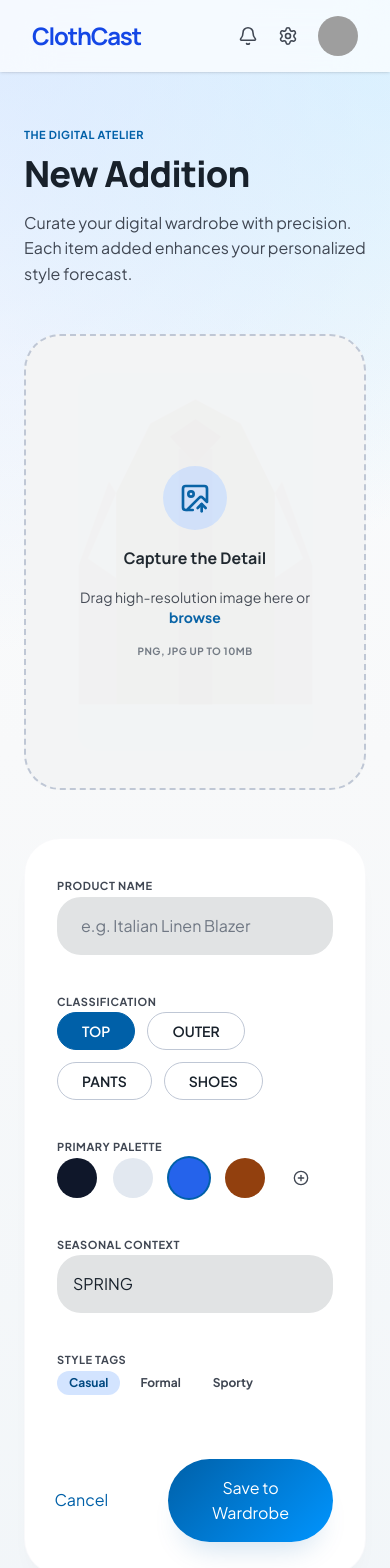
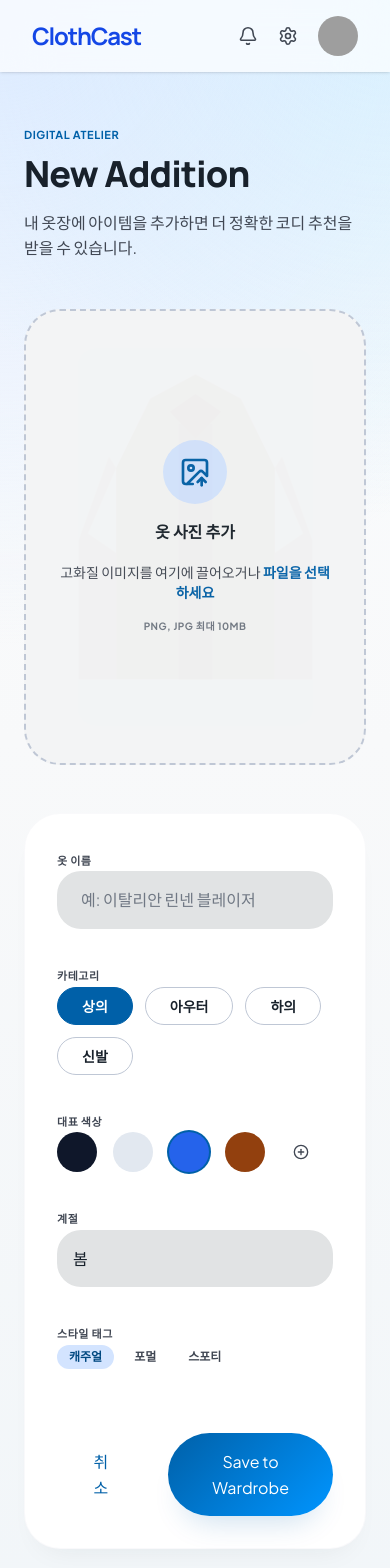
Before and after one commit to xode114kr1/clothcast, a Next.js app: page /wardrobe/new in a window 390 px wide. Shown: the top 1568 px of the page. Built offline with nearby package versions, Linux system fonts and the light colour scheme; grey boxes are pictures that could not be loaded.

Commit message:
style(ui): UI 문구 톤과 옷장 정렬 조정

```diff
--- a/src/app/(app)/page.tsx
+++ b/src/app/(app)/page.tsx
@@ -11,17 +11,17 @@ import {
 
 const atelierChoices = [
   {
-    title: "Merino Wool Overcoat",
-    description: "Perfect for the 18°C breeze",
+    title: "메리노 울 오버코트",
+    description: "18도 바람에 알맞은 아우터",
     src: "/images/home-overcoat.svg",
-    alt: "Dummy overcoat placeholder image",
+    alt: "오버코트 예시 이미지",
     featured: true,
   },
   {
     title: "Raw Silk Atelier Shirt",
-    description: "Lightweight professional layering",
+    description: "가볍고 단정한 레이어링",
     src: "/images/home-shirt.svg",
-    alt: "Dummy silk shirt placeholder image",
+    alt: "실크 셔츠 예시 이미지",
     featured: false,
   },
 ];
@@ -29,9 +29,9 @@ const atelierChoices = [
 const valueProps = [
   {
     icon: Factory,
-    title: "Precision Styling",
+    title: "정교한 스타일링",
     description:
-      "Algorithmically selected outfits that respect both your personal taste and environmental factors.",
+      "취향과 날씨 조건을 함께 반영해 오늘 입기 좋은 조합을 고릅니다.",
     tone: "var(--primary-fixed)",
     color: "var(--primary)",
   },
@@ -39,15 +39,15 @@ const valueProps = [
     icon: Sparkles,
     title: "Digital Mirror",
     description:
-      "Visualize combinations before even stepping into your wardrobe. Save time, look better.",
+      "옷장 앞에서 고민하기 전에 어울리는 조합을 먼저 확인하세요.",
     tone: "rgb(0 250 226 / 0.2)",
     color: "var(--secondary)",
   },
   {
     icon: Leaf,
-    title: "Sustainable Choice",
+    title: "지속 가능한 선택",
     description:
-      "Rediscover forgotten pieces in your closet. Shop your own wardrobe and reduce fashion waste.",
+      "잊고 있던 옷을 다시 발견하고, 내 옷장 안에서 새로운 코디를 만듭니다.",
     tone: "rgb(115 255 111 / 0.2)",
     color: "var(--tertiary)",
   },
@@ -71,10 +71,10 @@ export default function Home() {
             className="text-5xl font-extrabold tracking-tighter text-[#191c1d]"
             style={{ fontFamily: "var(--font-display)" }}
           >
-            Hello, Alex!
+            안녕하세요, Alex님!
           </h1>
           <p className="mt-2 text-lg font-light text-[#404753]">
-            Your digital atelier is ready for today&apos;s forecast.
+            오늘의 forecast에 맞춰 Digital Atelier가 준비되었습니다.
           </p>
         </header>
 
@@ -84,7 +84,7 @@ export default function Home() {
         >
           <div className="absolute inset-0 z-0">
             <Image
-              alt="Dummy walk-in closet background"
+              alt="옷장 배경 이미지"
               className="h-full w-full object-cover"
               fill
               priority
@@ -101,8 +101,7 @@ export default function Home() {
               Smart Outfit Recommendations
             </h2>
             <p className="mb-10 max-w-md text-xl text-[#404753]">
-              Based on weather and your schedule. Experience precision styling
-              tailored to your daily rhythm.
+              현재 날씨와 오늘의 일정을 바탕으로 내 옷장 속 아이템을 조합합니다.
             </p>
             <div className="flex flex-wrap gap-4">
               <button
@@ -151,10 +150,10 @@ export default function Home() {
               </div>
               <div>
                 <p className="text-lg font-semibold text-[#191c1d]">
-                  Partly Cloudy
+                  구름 조금
                 </p>
                 <p className="text-sm text-[#404753]">
-                  Light breeze, ideal for layering.
+                  가벼운 바람이 불어 레이어링하기 좋습니다.
                 </p>
               </div>
             </div>
@@ -173,18 +172,18 @@ export default function Home() {
                 <div className="flex items-start gap-4">
                   <div className="h-12 w-1.5 rounded-full bg-[var(--primary)]" />
                   <div>
-                    <p className="font-bold text-[#191c1d]">Client Meeting</p>
+                    <p className="font-bold text-[#191c1d]">고객 미팅</p>
                     <p className="text-sm text-[#404753]">
-                      10:00 AM • Design Studio
+                      오전 10:00 • 디자인 스튜디오
                     </p>
                   </div>
                 </div>
                 <div className="flex items-start gap-4">
                   <div className="h-12 w-1.5 rounded-full bg-[var(--tertiary-container)]" />
                   <div>
-                    <p className="font-bold text-[#191c1d]">Gallery Opening</p>
+                    <p className="font-bold text-[#191c1d]">갤러리 오프닝</p>
                     <p className="text-sm text-[#404753]">
-                      07:00 PM • Soho District
+                      오후 7:00 • 소호 지구
                     </p>
                   </div>
                 </div>
@@ -209,14 +208,14 @@ export default function Home() {
                     className="mt-2 text-3xl font-bold"
                     style={{ fontFamily: "var(--font-display)" }}
                   >
-                    The Atelier&apos;s Choice
+                    Atelier&apos;s Choice
                   </h3>
                 </div>
                 <Link
                   className="group flex items-center gap-2 font-bold text-[var(--primary)]"
                   href="/recommendations"
                 >
-                  View All
+                  모두 보기
                   <ArrowRight className="h-4 w-4 transition-transform group-hover:translate-x-1" />
                 </Link>
               </div>
@@ -277,8 +276,7 @@ export default function Home() {
               The Art of Dressing
             </h2>
             <p className="text-[#404753]">
-              We merge artisanal curation with hyper-precise data to ensure you
-              never have a &apos;nothing to wear&apos; moment again.
+              세심한 큐레이션과 날씨 데이터를 결합해 매일의 코디 고민을 줄입니다.
             </p>
           </div>
 
--- a/src/app/(app)/recommendations/page.tsx
+++ b/src/app/(app)/recommendations/page.tsx
@@ -11,16 +11,16 @@ import {
 
 const recommendationItems = [
   {
-    category: "OUTER",
-    title: "Merino Wool Overcoat",
+    category: "아우터",
+    title: "메리노 울 오버코트",
     src: "https://lh3.googleusercontent.com/aida-public/AB6AXuCUQp3zyr_pFxwNqX4mLQ37Pgp3wh4U5vpyqpQ82K0NUquLIc3aPNzQcS3YmpwIdBOLKVVX1t6gQJ8BxRlYect0cINUnCnndqwyKhWCuFV72Z9wM5zX6uGOjH0CKwM8SldklIswkDZDM5tE6ShmsTqkjP6vBss2aO45MkgagP7_Fg-gGOsxlUxAALgV1QQFmYWlSm1ntN01gkz6J7bplDDX9NaQOunMRJjDcZXkqi2kxaM6CVbZbUlgHTunVFAODMsNCcBWuV-fRs0",
-    alt: "professional charcoal merino wool overcoat on a minimalist white background with soft shadows",
+    alt: "차콜 색상의 메리노 울 오버코트",
   },
   {
-    category: "BASE",
-    title: "Poplin Button-Down",
+    category: "상의",
+    title: "포플린 버튼다운 셔츠",
     src: "https://lh3.googleusercontent.com/aida-public/AB6AXuDTV-tl3pgIzXbZiqbXIDLx7iFEZ37He_oRXdHcLyjr3LZA4X6ccsdAnChlbT7UbsOjOD9SVGeHzcyW1-OoTCwr9SXmws3xdv8m9kpLJQ39IF6tbL-2c1rf1Q0DaekduwoDuPAE2l4OGlEH8G7NfW4vOihja0eJzm6EcwJeK453xRZpWPsnkETBV6mOwZ4fr5fsHa6ADnEX1xQ5bgr9oqYgrEOjlsZQ-M5HNHZpjKjhZJYtP_f3qv3b8gg1DWY_TPBnSZ73hR02Udg",
-    alt: "crisp white cotton button-down shirt neatly folded on a clean light grey surface",
+    alt: "깔끔하게 접힌 화이트 코튼 버튼다운 셔츠",
   },
 ];
 
@@ -37,8 +37,7 @@ export default function RecommendationsPage() {
               Curated for your day.
             </h1>
             <p className="max-w-xl text-xl text-[#404753]">
-              Intelligent style recommendations synced with local conditions and
-              your personal agenda.
+              현재 날씨와 오늘의 상황을 반영해 입기 좋은 조합을 추천합니다.
             </p>
           </div>
 
@@ -51,7 +50,7 @@ export default function RecommendationsPage() {
                 <div className="mb-1 flex items-center gap-2">
                   <MapPin className="h-4 w-4 text-[var(--primary)]" strokeWidth={2} />
                   <span className="text-xs font-bold uppercase tracking-[0.05em] text-[#404753]">
-                    SOHO DISTRICT
+                    소호 지구
                   </span>
                 </div>
                 <div
@@ -60,7 +59,7 @@ export default function RecommendationsPage() {
                 >
                   18°C
                 </div>
-                <div className="mt-1 font-medium text-[#404753]">Partly Cloudy</div>
+                <div className="mt-1 font-medium text-[#404753]">구름 조금</div>
               </div>
 
               <div className="flex h-24 w-24 items-center justify-center rounded-full bg-[rgb(211_228_255_/_0.3)]">
@@ -79,13 +78,13 @@ export default function RecommendationsPage() {
               className="mb-6 block text-2xl font-bold text-[#191c1d]"
               style={{ fontFamily: "var(--font-display)" }}
             >
-              What&apos;s the occasion?
+              오늘 어떤 일정이 있나요?
             </label>
             <div className="flex flex-col gap-4 md:flex-row">
               <div className="relative flex-grow">
                 <input
                   className="w-full rounded-[var(--radius-md)] border-none px-8 py-5 text-lg text-[#191c1d] outline-none placeholder:text-[#707884]"
-                  placeholder="e.g. I have an interview today"
+                  placeholder="예: 오늘 면접이 있어"
                   style={{ backgroundColor: "var(--surface-container-highest)" }}
                   type="text"
                 />
@@ -116,7 +115,7 @@ export default function RecommendationsPage() {
             <div className="flex items-center gap-2 text-[var(--primary)]">
               <CheckCircle2 className="h-4 w-4" strokeWidth={2.2} />
               <span className="text-sm font-bold uppercase tracking-wider">
-                READY TO WEAR
+                바로 입기 좋음
               </span>
             </div>
           </div>
@@ -201,25 +200,22 @@ export default function RecommendationsPage() {
 
                 <div className="space-y-6 leading-relaxed text-[#404753]">
                   <p>
-                    Selection tailored for a professional environment at{" "}
-                    <span className="font-bold text-[#191c1d]">18°C</span> with a
-                    humidity of 45%.
+                    <span className="font-bold text-[#191c1d]">18°C</span>의 날씨와
+                    습도 45% 조건에서 격식 있는 일정에 맞춘 조합입니다.
                   </p>
 
                   <div className="rounded-[var(--radius-md)] bg-white p-6 shadow-sm">
                     <p className="italic">
-                      &quot;The Merino Wool Overcoat provides a formal silhouette
-                      essential for an interview while offering breathable warmth
-                      for mid-range temperatures. Pairing with a crisp Poplin
-                      ensures you remain comfortable indoors during the
-                      meeting.&quot;
+                      &quot;메리노 울 오버코트는 면접에 어울리는 단정한 실루엣을 만들고,
+                      선선한 기온에서도 답답하지 않은 보온감을 줍니다. 포플린 셔츠를
+                      함께 입으면 실내에서도 깔끔하고 편안하게 유지됩니다.&quot;
                     </p>
                   </div>
 
                   <div className="flex flex-col gap-4 pt-4">
                     <div className="flex items-center gap-3">
                       <Snowflake className="h-5 w-5 text-[var(--secondary)]" strokeWidth={2} />
-                      <span className="text-sm">Thermal efficiency: Moderate</span>
+                      <span className="text-sm">보온감: 적당함</span>
                     </div>
                     <div className="flex items-center gap-3">
                       <BriefcaseBusiness
@@ -227,7 +223,7 @@ export default function RecommendationsPage() {
                         strokeWidth={2}
                       />
                       <span className="text-sm">
-                        Context: Formal / Professional
+                        상황: 포멀 / 비즈니스
                       </span>
                     </div>
                   </div>
--- a/src/app/(app)/wardrobe/new/page.tsx
+++ b/src/app/(app)/wardrobe/new/page.tsx
@@ -4,18 +4,18 @@ import {
   ImageUp,
 } from "lucide-react";
 
-const categories = ["TOP", "OUTER", "PANTS", "SHOES"] as const;
+const categories = ["상의", "아우터", "하의", "신발"] as const;
 const palette = [
-  { name: "Black", color: "#0f172a", active: false },
-  { name: "Light Gray", color: "#e2e8f0", active: false },
-  { name: "Blue", color: "#2563eb", active: true },
-  { name: "Brown", color: "#92400e", active: false },
+  { name: "블랙", color: "#0f172a", active: false },
+  { name: "라이트 그레이", color: "#e2e8f0", active: false },
+  { name: "블루", color: "#2563eb", active: true },
+  { name: "브라운", color: "#92400e", active: false },
 ];
 
 const styleTags = [
-  { label: "Casual", active: true },
-  { label: "Formal", active: false },
-  { label: "Sporty", active: false },
+  { label: "캐주얼", active: true },
+  { label: "포멀", active: false },
+  { label: "스포티", active: false },
 ];
 
 export default function NewWardrobeItemPage() {
@@ -25,7 +25,7 @@ export default function NewWardrobeItemPage() {
         <div className="mx-auto max-w-4xl">
           <div className="mb-12">
             <span className="text-[0.6875rem] font-bold uppercase tracking-[0.05em] text-[var(--primary)]">
-              The Digital Atelier
+              Digital Atelier
             </span>
             <h1
               className="mt-2 text-4xl font-extrabold tracking-tight text-[var(--foreground)] md:text-5xl"
@@ -34,8 +34,7 @@ export default function NewWardrobeItemPage() {
               New Addition
             </h1>
             <p className="mt-4 max-w-lg text-[#404753]">
-              Curate your digital wardrobe with precision. Each item added
-              enhances your personalized style forecast.
+              내 옷장에 아이템을 추가하면 더 정확한 코디 추천을 받을 수 있습니다.
             </p>
           </div>
 
@@ -59,22 +58,22 @@ export default function NewWardrobeItemPage() {
                     className="font-bold text-[var(--foreground)]"
                     style={{ fontFamily: "var(--font-display)" }}
                   >
-                    Capture the Detail
+                    옷 사진 추가
                   </h3>
                   <p className="text-sm text-[#404753]">
-                    Drag high-resolution image here or{" "}
+                    고화질 이미지를 여기에 끌어오거나{" "}
                     <span className="font-bold text-[var(--primary)]">
-                      browse
+                      파일을 선택하세요
                     </span>
                   </p>
                   <p className="text-[10px] font-bold uppercase tracking-wider text-[#707884]">
-                    PNG, JPG up to 10MB
+                    PNG, JPG 최대 10MB
                   </p>
                 </div>
 
                 <div className="pointer-events-none absolute inset-0 opacity-5">
                   <Image
-                    alt="Dummy clothing upload ghost"
+                    alt="옷 업로드 예시 이미지"
                     className="h-full w-full object-cover"
                     fill
                     src="/images/add-clothing-ghost.svg"
@@ -94,11 +93,11 @@ export default function NewWardrobeItemPage() {
               <form className="space-y-8">
                 <div className="space-y-2">
                   <label className="text-[0.6875rem] font-bold uppercase tracking-[0.05em] text-[#404753]">
-                    Product Name
+                    옷 이름
                   </label>
                   <input
                     className="w-full rounded-[var(--radius-md)] border-none px-6 py-4 font-medium text-[var(--foreground)] outline-none transition-all placeholder:text-[#707884]"
-                    placeholder="e.g. Italian Linen Blazer"
+                    placeholder="예: 이탈리안 린넨 블레이저"
                     style={{ backgroundColor: "var(--surface-container-highest)" }}
                     type="text"
                   />
@@ -106,7 +105,7 @@ export default function NewWardrobeItemPage() {
 
                 <div className="space-y-3">
                   <label className="text-[0.6875rem] font-bold uppercase tracking-[0.05em] text-[#404753]">
-                    Classification
+                    카테고리
                   </label>
                   <div className="flex flex-wrap gap-3">
                     {categories.map((category, index) => (
@@ -127,7 +126,7 @@ export default function NewWardrobeItemPage() {
 
                 <div className="space-y-3">
                   <label className="text-[0.6875rem] font-bold uppercase tracking-[0.05em] text-[#404753]">
-                    Primary Palette
+                    대표 색상
                   </label>
                   <div className="flex gap-4">
                     {palette.map((item) => (
@@ -154,22 +153,22 @@ export default function NewWardrobeItemPage() {
                 <div className="grid grid-cols-1 gap-8 md:grid-cols-2">
                   <div className="space-y-3">
                     <label className="text-[0.6875rem] font-bold uppercase tracking-[0.05em] text-[#404753]">
-                      Seasonal Context
+                      계절
                     </label>
                     <select
                       className="w-full appearance-none rounded-[var(--radius-md)] border-none px-4 py-4 font-medium text-[var(--foreground)] outline-none transition-all"
                       style={{ backgroundColor: "var(--surface-container-highest)" }}
                     >
-                      <option>SPRING</option>
-                      <option>SUMMER</option>
-                      <option>FALL</option>
-                      <option>WINTER</option>
+                      <option>봄</option>
+                      <option>여름</option>
+                      <option>가을</option>
+                      <option>겨울</option>
                     </select>
                   </div>
 
                   <div className="space-y-3">
                     <label className="text-[0.6875rem] font-bold uppercase tracking-[0.05em] text-[#404753]">
-                      Style Tags
+                      스타일 태그
                     </label>
                     <div className="flex flex-wrap gap-2">
                       {styleTags.map((tag) => (
@@ -198,7 +197,7 @@ export default function NewWardrobeItemPage() {
                     className="rounded-full px-11 py-4 text-sm font-bold text-[var(--primary)] transition-all hover:bg-[rgb(211_228_255_/_0.3)]"
                     type="button"
                   >
-                    Cancel
+                    취소
                   </button>
                   <button
                     className="rounded-full px-11 py-4 text-sm font-bold text-white shadow-lg transition-all hover:scale-105 active:scale-95"
--- a/src/app/(app)/wardrobe/page.tsx
+++ b/src/app/(app)/wardrobe/page.tsx
@@ -4,52 +4,46 @@ import { Plus, Pencil, Trash2 } from "lucide-react";
 
 const wardrobeItems = [
   {
-    title: "Raw Silk Shirt",
-    category: "TOP",
-    tags: ["Formal", "Minimalist"],
+    title: "실크 셔츠",
+    category: "상의",
+    tags: ["포멀", "미니멀"],
     src: "/images/wardrobe-raw-silk-shirt.svg",
-    alt: "Dummy raw silk shirt placeholder image",
-    offset: "",
+    alt: "실크 셔츠 예시 이미지",
   },
   {
-    title: "Navy Cashmere Overcoat",
-    category: "OUTERWEAR",
-    tags: ["Classic", "Winter"],
+    title: "네이비 캐시미어 코트",
+    category: "아우터",
+    tags: ["클래식", "겨울"],
     src: "/images/wardrobe-cashmere-overcoat.svg",
-    alt: "Dummy navy cashmere overcoat placeholder image",
-    offset: "",
+    alt: "네이비 캐시미어 코트 예시 이미지",
   },
   {
-    title: "Selvedge Denim",
-    category: "BOTTOM",
-    tags: ["Casual", "Artisan"],
+    title: "셀비지 데님",
+    category: "하의",
+    tags: ["캐주얼", "장인"],
     src: "/images/wardrobe-selvedge-denim.svg",
-    alt: "Dummy selvedge denim placeholder image",
-    offset: "lg:translate-y-8",
+    alt: "셀비지 데님 예시 이미지",
   },
   {
-    title: "Merino Wool Sweater",
-    category: "TOP",
-    tags: ["Modern", "Essentials"],
+    title: "메리노 울 스웨터",
+    category: "상의",
+    tags: ["모던", "기본템"],
     src: "/images/wardrobe-merino-sweater.svg",
-    alt: "Dummy merino wool sweater placeholder image",
-    offset: "lg:translate-y-8",
+    alt: "메리노 울 스웨터 예시 이미지",
   },
   {
-    title: "Leather Chelsea Boots",
-    category: "FOOTWEAR",
-    tags: ["Evening", "Formal"],
+    title: "레더 첼시 부츠",
+    category: "신발",
+    tags: ["저녁", "포멀"],
     src: "/images/wardrobe-chelsea-boots.svg",
-    alt: "Dummy leather chelsea boots placeholder image",
-    offset: "xl:mt-4",
+    alt: "레더 첼시 부츠 예시 이미지",
   },
   {
-    title: "Linen Trousers",
-    category: "BOTTOM",
-    tags: ["Summer", "Relaxed"],
+    title: "린넨 트라우저",
+    category: "하의",
+    tags: ["여름", "편안함"],
     src: "/images/wardrobe-linen-trousers.svg",
-    alt: "Dummy linen trousers placeholder image",
-    offset: "xl:mt-4",
+    alt: "린넨 트라우저 예시 이미지",
   },
 ];
 
@@ -69,8 +63,7 @@ export default function WardrobePage() {
               My Wardrobe
             </h1>
             <p className="max-w-md text-lg leading-relaxed text-[#404753]">
-              A curated collection of your finest pieces, organized for
-              effortless style discovery.
+              내가 가진 옷을 한눈에 보고, 오늘의 조합을 더 쉽게 찾을 수 있습니다.
             </p>
           </div>
 
@@ -91,7 +84,7 @@ export default function WardrobePage() {
           {wardrobeItems.map((item) => (
             <article
               key={item.title}
-              className={`group relative flex flex-col overflow-hidden rounded-[var(--radius-xl)] transition-all duration-500 hover:-translate-y-2 hover:shadow-2xl ${item.offset}`}
+              className="group relative flex flex-col overflow-hidden rounded-[var(--radius-xl)] transition-all duration-500 hover:-translate-y-2 hover:shadow-2xl"
               style={{
                 backgroundColor: "var(--surface-container-lowest)",
                 boxShadow: "var(--shadow-ambient-sm)",
--- a/src/app/layout.tsx
+++ b/src/app/layout.tsx
@@ -16,7 +16,7 @@ const bodyFont = Plus_Jakarta_Sans({
 
 export const metadata: Metadata = {
   title: "ClothCast",
-  description: "ClothCast web app",
+  description: "날씨와 일정에 맞춰 옷장 속 코디를 추천하는 ClothCast 웹 앱",
 };
 
 export default function RootLayout({
--- a/src/components/footer.tsx
+++ b/src/components/footer.tsx
@@ -22,21 +22,21 @@ export function Footer() {
             ClothCast Atelier
           </span>
           <p className="mt-2 text-slate-400">
-            © 2024 ClothCast Atelier. All rights reserved.
+            © 2024 ClothCast Atelier. 모든 권리 보유.
           </p>
         </div>
         <div className="flex gap-8">
           <Link className="text-slate-400 transition-colors hover:text-blue-500" href="#">
-            Privacy
+            개인정보
           </Link>
           <Link className="text-slate-400 transition-colors hover:text-blue-500" href="#">
-            Terms
+            약관
           </Link>
           <Link className="text-slate-400 transition-colors hover:text-blue-500" href="#">
-            Support
+            고객지원
           </Link>
           <Link className="text-slate-400 transition-colors hover:text-blue-500" href="#">
-            About
+            소개
           </Link>
         </div>
 
--- a/src/components/header.tsx
+++ b/src/components/header.tsx
@@ -8,7 +8,7 @@ import { Bell, Settings } from "lucide-react";
 const navItems = [
   { key: "home", label: "Home", href: "/" },
   { key: "wardrobe", label: "Wardrobe", href: "/wardrobe" },
-  { key: "recommendations", label: "Recommendations", href: "/recommendations" },
+  { key: "recommendations", label: "recommendation", href: "/recommendations" },
   { key: "profile", label: "Profile", href: "/profile" },
 ] as const;
 
@@ -74,7 +74,7 @@ export function Header() {
             style={{ backgroundColor: "var(--surface-container-high)" }}
           >
             <Image
-              alt="User profile avatar"
+              alt="사용자 프로필 아바타"
               className="h-full w-full object-cover"
               height={40}
               src="https://lh3.googleusercontent.com/aida-public/AB6AXuCTnHQAJ8kxre13OPfnOgscWrd9qgaJupjzEvvverdzUdf38c8KbMfNPbMZVY1VjNDejzXDnsIR-hAHeAjjPcZNTWylqHS8TBLbRK4oxT3bi-jgzNewhAof9fe11vcmFuNs_LVY7c8LhFONoZJq1wWejRWy6RbAL2O_nNBfUCr062ncRaB6eBQzW78mngBUM2GnzpIaq7j40rNPaEC3xYNVf2-LR7s8rs6mPMWaU2cHUxr2m4qS-umHX4NHqJVTu7yl5hJHvyuz1Ns"
```
Also changed, not shown: src/app/(app)/login/page.tsx (+13 -13 lines), src/app/(app)/profile/page.tsx (+17 -18 lines), src/app/(app)/signup/page.tsx (+16 -16 lines).
